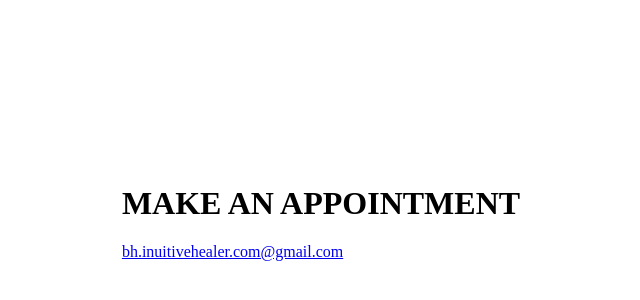
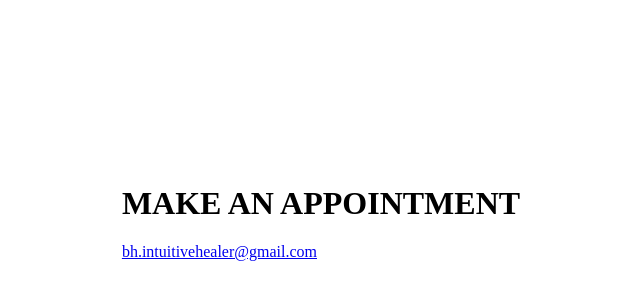
Before and after one commit to fgdesign/hencheck, a plain HTML site: page appointments/index.html in a window 1280 px wide. Shown: the part 188-488 px from the top of the page, 319-959 px from the left. Drawn offline with Linux system fonts and the light colour scheme.

Commit message:
Update index.html

```diff
--- a/appointments/index.html
+++ b/appointments/index.html
@@ -24,7 +24,7 @@ height: 100vh;
     <div class="flex-container">
 		<div>
 			<h1>MAKE AN APPOINTMENT</h1>
-			<p><a href="mailto:bh.inuitivehealer.com@gmail.com">bh.inuitivehealer.com@gmail.com</a></p>
+			<p><a href="mailto:bh.intuitivehealer@gmail.com">bh.intuitivehealer@gmail.com</a></p>
 		</div>
 	</div>
 </body>
```
